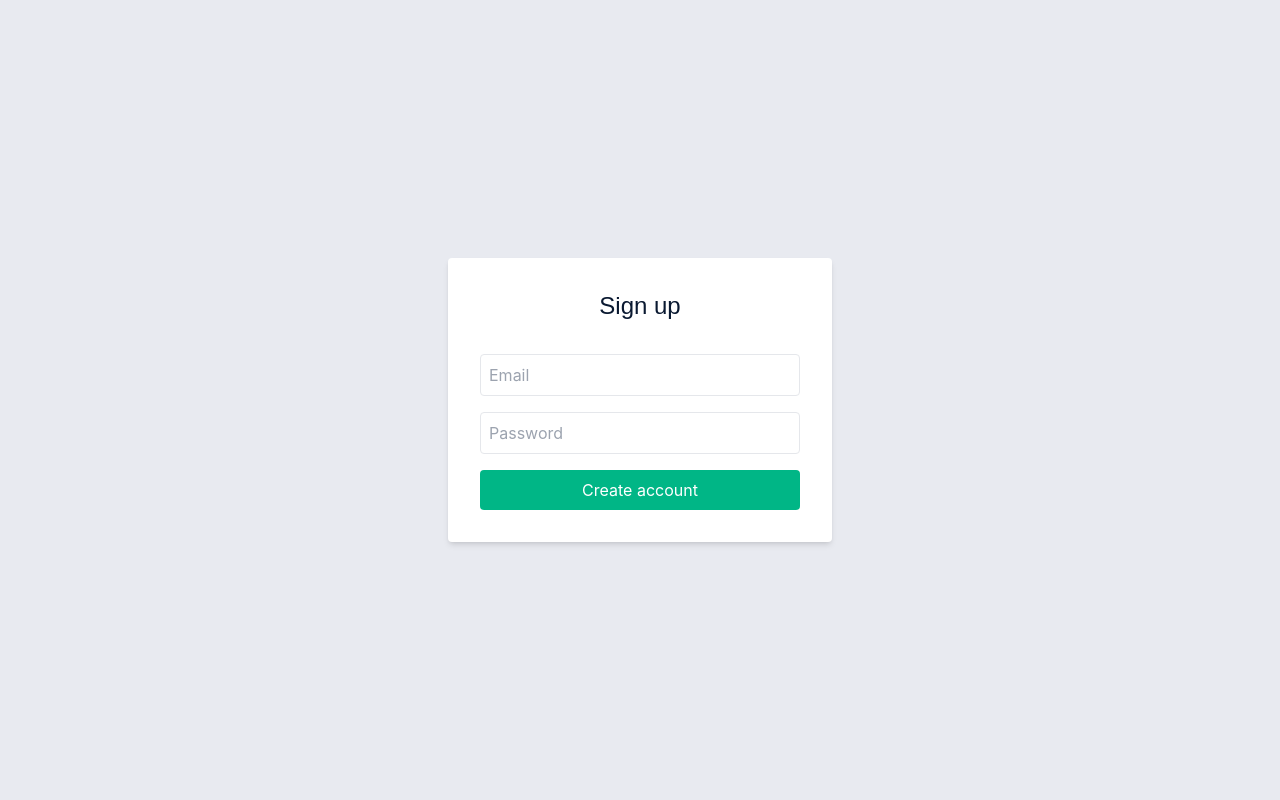
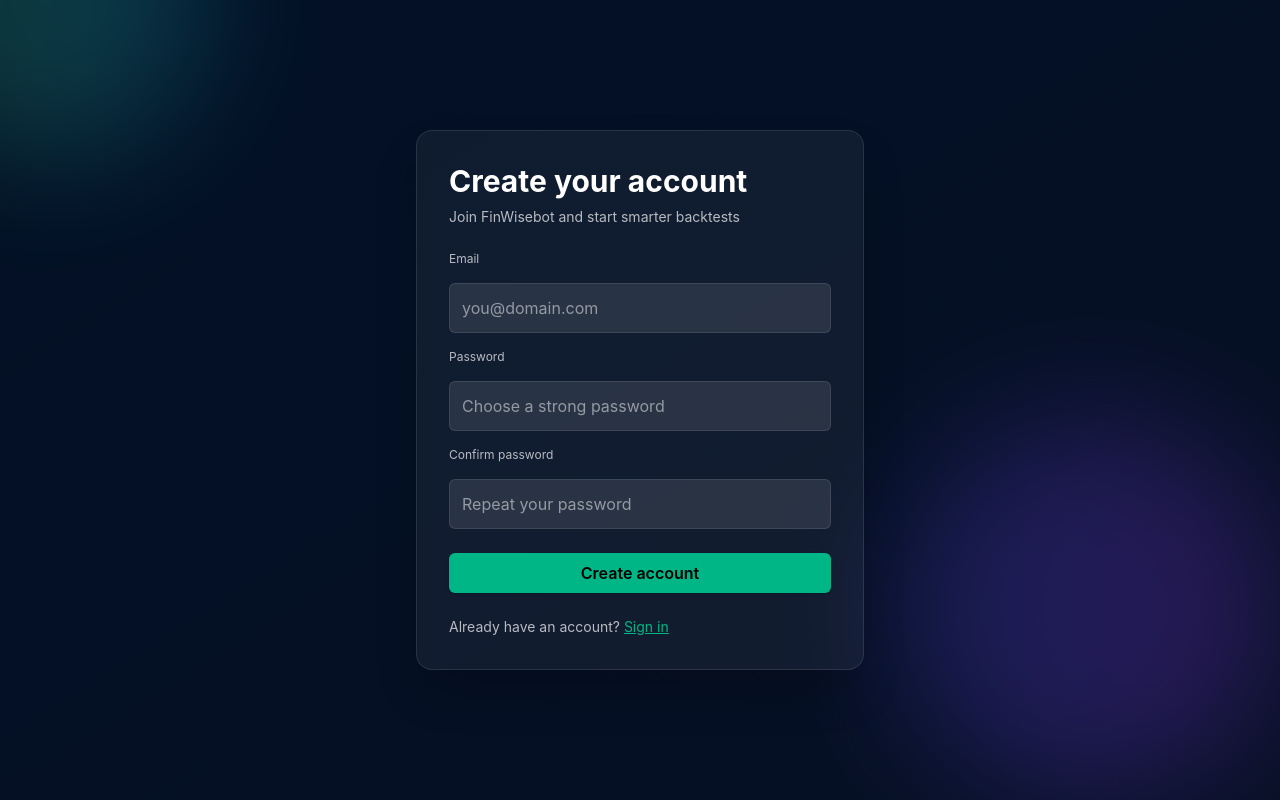
Before and after one commit to assassinyousuf/finwisebot_website, a Next.js app: page /signup in a window 1280 px wide. Built offline with nearby package versions, Linux system fonts and the light colour scheme.

Commit message:
feat: add animated signup form and /animated-signup-form page; use animated form for /signup

```diff
--- /dev/null
+++ b/src/components/AnimatedSignupForm.jsx
@@ -0,0 +1,87 @@
+import { useState } from 'react';
+import Link from 'next/link';
+
+export default function AnimatedSignupForm() {
+  const [email, setEmail] = useState('');
+  const [password, setPassword] = useState('');
+  const [confirm, setConfirm] = useState('');
+  const [loading, setLoading] = useState(false);
+  const [message, setMessage] = useState('');
+
+  const submit = async (e) => {
+    e.preventDefault();
+    setMessage('');
+    if (password !== confirm) {
+      setMessage('Passwords do not match');
+      return;
+    }
+    setLoading(true);
+    try {
+      // placeholder: mimic API call
+      await new Promise((r) => setTimeout(r, 900));
+      setMessage('Account created (demo) — you can now log in');
+    } catch (err) {
+      setMessage('Signup failed');
+    } finally {
+      setLoading(false);
+    }
+  };
+
+  return (
+    <div className="min-h-screen flex items-center justify-center relative bg-gradient-to-br from-[#021025] to-[#071024] overflow-hidden">
+      <div className="absolute -left-28 -top-40 w-80 h-80 rounded-full bg-gradient-to-r from-green-400 to-cyan-400 opacity-20 blur-3xl animate-blob"></div>
+      <div className="absolute right-0 bottom-0 w-96 h-96 rounded-full bg-gradient-to-r from-indigo-600 to-purple-600 opacity-25 blur-3xl animate-blob animation-delay-3000"></div>
+
+      <div className="relative z-10 w-full max-w-md p-8 bg-white/5 backdrop-strong border border-white/10 rounded-2xl shadow-2xl">
+        <h2 className="text-3xl text-white font-bold mb-2">Create your account</h2>
+        <p className="text-sm text-white/70 mb-6">Join FinWisebot and start smarter backtests</p>
+
+        <form onSubmit={submit} className="flex flex-col gap-4">
+          <label className="text-xs text-white/70">Email</label>
+          <input
+            type="email"
+            value={email}
+            onChange={(e) => setEmail(e.target.value)}
+            placeholder="you@domain.com"
+            className="p-3 rounded-md bg-white/10 border border-white/10 text-white placeholder-white/50 focus:outline-none focus:ring-2 focus:ring-accent"
+            required
+          />
+
+          <label className="text-xs text-white/70">Password</label>
+          <input
+            type="password"
+            value={password}
+            onChange={(e) => setPassword(e.target.value)}
+            placeholder="Choose a strong password"
+            className="p-3 rounded-md bg-white/10 border border-white/10 text-white placeholder-white/50 focus:outline-none focus:ring-2 focus:ring-accent"
+            required
+          />
+
+          <label className="text-xs text-white/70">Confirm password</label>
+          <input
+            type="password"
+            value={confirm}
+            onChange={(e) => setConfirm(e.target.value)}
+            placeholder="Repeat your password"
+            className="p-3 rounded-md bg-white/10 border border-white/10 text-white placeholder-white/50 focus:outline-none focus:ring-2 focus:ring-accent"
+            required
+          />
+
+          <button
+            type="submit"
+            className="mt-2 bg-accent text-black font-semibold py-2 rounded-md shadow hover:scale-[1.01] transition-transform disabled:opacity-60"
+            disabled={loading}
+          >
+            {loading ? 'Creating…' : 'Create account'}
+          </button>
+
+          <div className="text-sm text-white/70 mt-2">
+            Already have an account? <Link href="/login" className="text-accent underline">Sign in</Link>
+          </div>
+
+          {message && <div className="mt-3 text-sm text-white/80">{message}</div>}
+        </form>
+      </div>
+    </div>
+  );
+}
--- /dev/null
+++ b/src/pages/animated-signup-form.jsx
@@ -0,0 +1,13 @@
+import Navbar from '../components/Navbar';
+import Footer from '../components/Footer';
+import AnimatedSignupForm from '../components/AnimatedSignupForm';
+
+export default function AnimatedSignupPage() {
+  return (
+    <div>
+      <Navbar />
+      <AnimatedSignupForm />
+      <Footer />
+    </div>
+  );
+}
--- a/src/pages/signup.jsx
+++ b/src/pages/signup.jsx
@@ -1,12 +1,6 @@
+import AnimatedSignupForm from '../components/AnimatedSignupForm';
+
 export default function Signup() {
-  return (
-    <div className="flex items-center justify-center h-screen bg-secondary">
-      <form className="bg-white p-8 rounded shadow-md w-full max-w-sm flex flex-col gap-4">
-        <h2 className="text-2xl font-heading text-center mb-4">Sign up</h2>
-        <input type="email" placeholder="Email" className="p-2 border rounded"/>
-        <input type="password" placeholder="Password" className="p-2 border rounded"/>
-        <button className="bg-accent text-white p-2 rounded">Create account</button>
-      </form>
-    </div>
-  );
+  // Replace plain signup with animated component for a better UX
+  return <AnimatedSignupForm />;
 }
```
